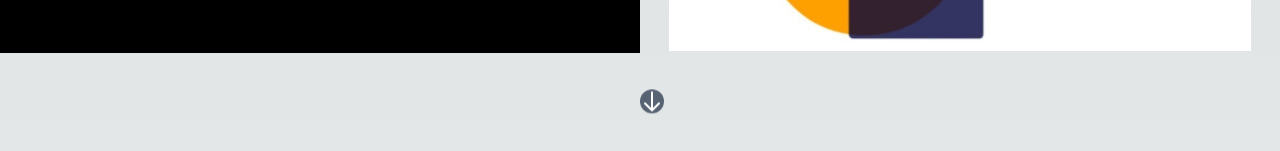
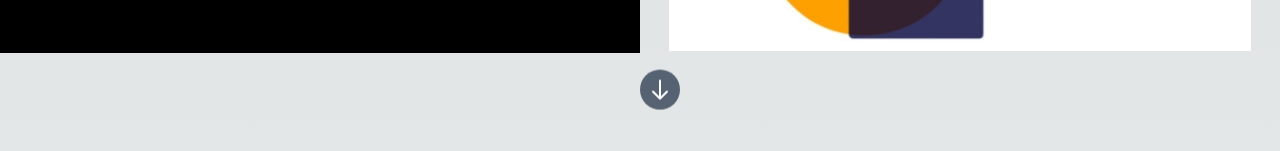
Before and after one commit to fi-taa/Fi-Portfolio, a Next.js app: page / in a window 1280 px wide. Shown: the part 649-800 px from the top of the page. Built offline with nearby package versions, Linux system fonts and the light colour scheme.

Commit message:
button padding update(down arrow)

```diff
--- a/src/components/HeroSection.js
+++ b/src/components/HeroSection.js
@@ -16,7 +16,7 @@ const HeroSection = () => {
           <img src='h2.jpg' className='h-3/4 md:max-w-full md:max-h-full'/>
         </div>
         <svg
-          className="absolute bottom-0 left-1/2 transform-translate-x-1/2 mb-8 animate-bounce w-6 h-6 text-white cursor-pointer bg-slate-700/80 rounded-full"
+          className="absolute bottom-0 left-1/2 transform-translate-x-1/2 mb-8 animate-bounce w-10 h-10 text-white cursor-pointer bg-slate-700/80 rounded-full p-2"
           xmlns="http://www.w3.org/2000/svg"
           fill="none"
           viewBox="0 0 24 24"
```
